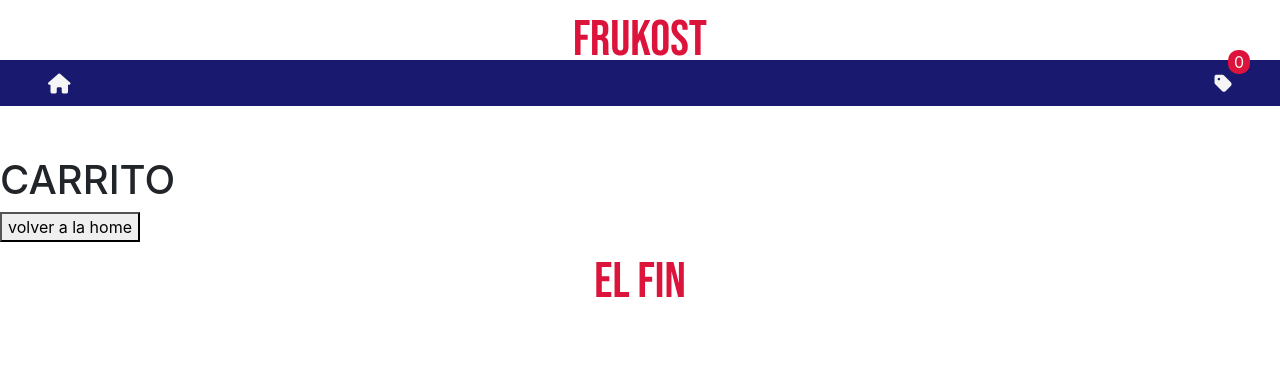
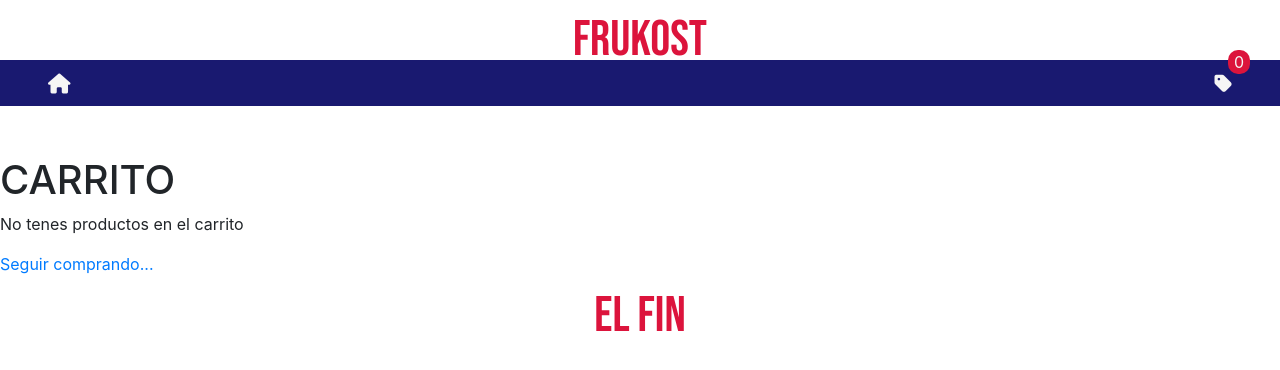
Before and after one commit to Frukostman/FrukostReact, a React (Create React App) app: page /tag in a window 1280 px wide. Shown: the top 370 px of the page. Built offline with nearby package versions, Linux system fonts and the light colour scheme.

Commit message:
correccionlinkhome

```diff
--- a/src/containers/Cart/Cart.js
+++ b/src/containers/Cart/Cart.js
@@ -1,13 +1,13 @@
 import './index.css';
 import useAppContext from '../../context/useAppContext';
-import { Link } from 'react-router-dom';
+import { NavLink } from 'react-router-dom';
 
 
 export default function Cart() {
 
-    const funcion = () => {
-        console.log(carrito)
-    }
+    // const funcion = () => {
+    //     alert("hola")
+    // }
 
     const { carrito } = useAppContext()
 
@@ -19,7 +19,12 @@
 
                 <> {carrito.length==0 ?
 
-                (<button><Link to={`/home`} onClick={() => funcion}/> volver a la home </button>)
+                (<div>
+                    <p>No tenes productos en el carrito</p>
+                    <NavLink to={`/home`}>  Seguir comprando... </NavLink>
+
+
+                    </div>)
 
                 : (<p>
                      {carrito.map((entry) => (
```
